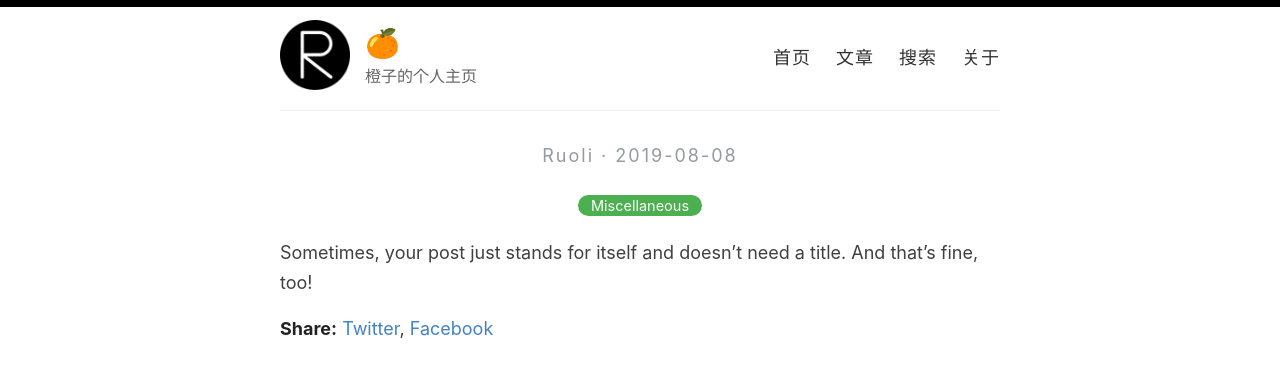
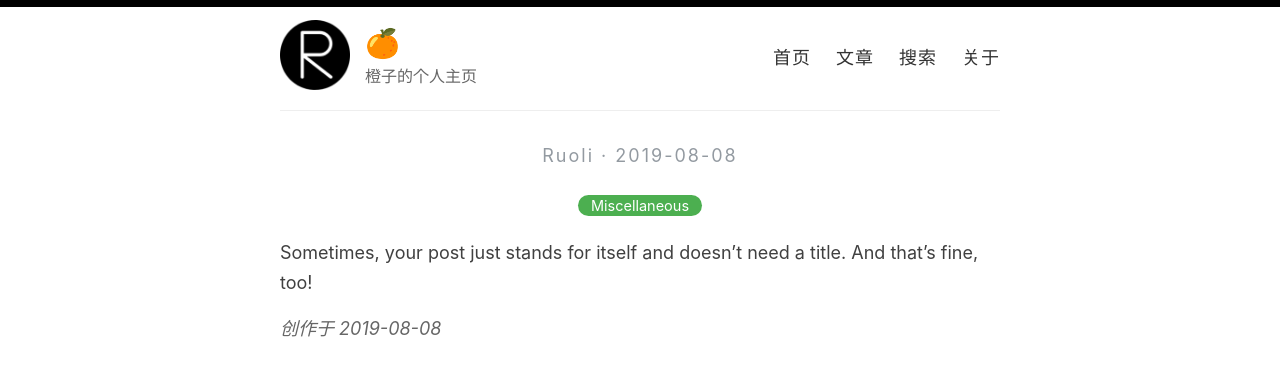
Before and after one commit to mytcc/book, a Jekyll site: the page built from _posts/2019-08-08-no-title-posts.md, in a window 1280 px wide. Shown: the top 377 px of the page. Built offline with Jekyll 4.4.1, drawn with Linux system fonts in a browser that asks for light colours.

Commit message:
Update post.html

```diff
--- a/_layouts/post.html
+++ b/_layouts/post.html
@@ -27,13 +27,8 @@
     {{ content }}
   </div>
 
-  <div>
-    <p><span class="share-box">Share:</span> <a href="http://twitter.com/share?text={{ page.title }}&url={{site.url}}{{page.url}}" target="_blank">Twitter</a>, <a href="https://www.facebook.com/sharer.php?u={{site.url}}{{page.url}}" target="_blank">Facebook</a></p>
+
+  <div class="date">
+    创作于 {{ page.date | date: "%Y-%m-%d" }}
   </div>
-
-  <!--<div class="date">
-    Written on {{ page.date | date: "%B %e, %Y" }}
-  </div>-->
-
-  {% include disqus.html %}
 </article>
```
